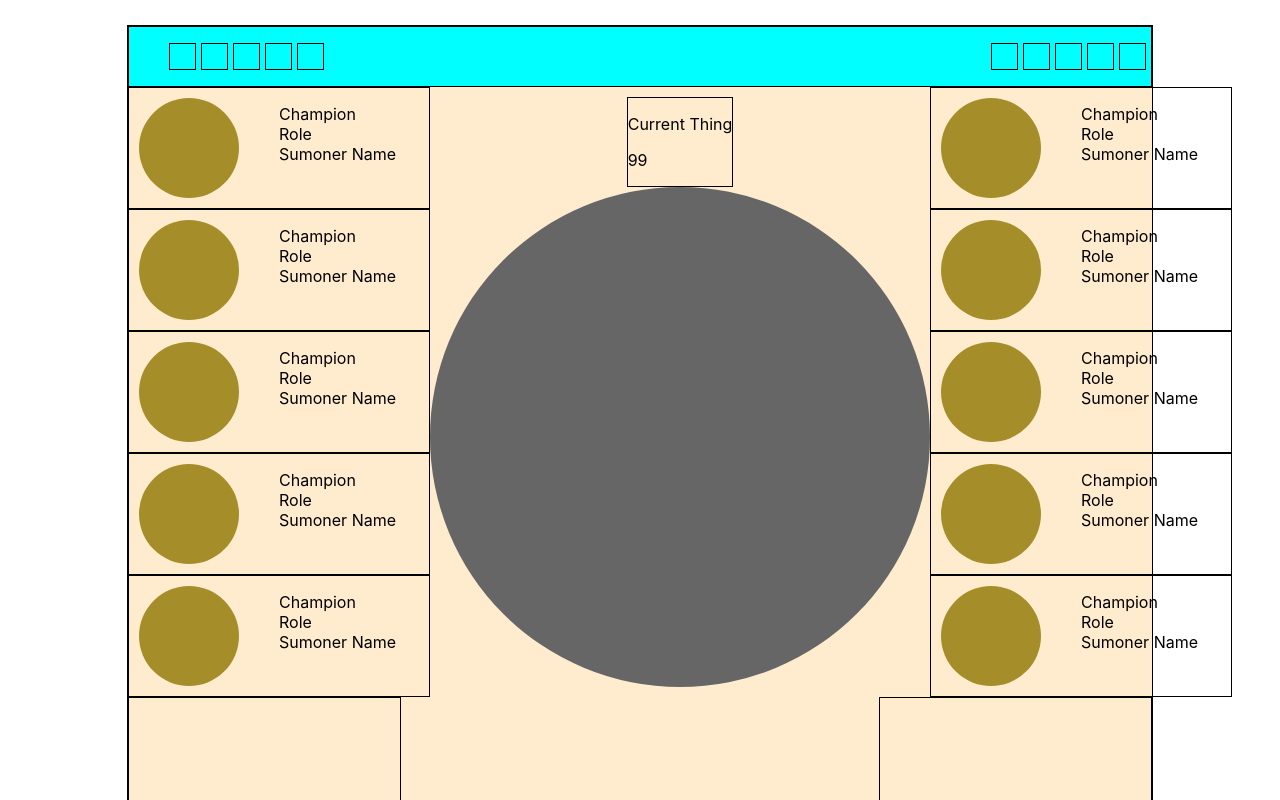
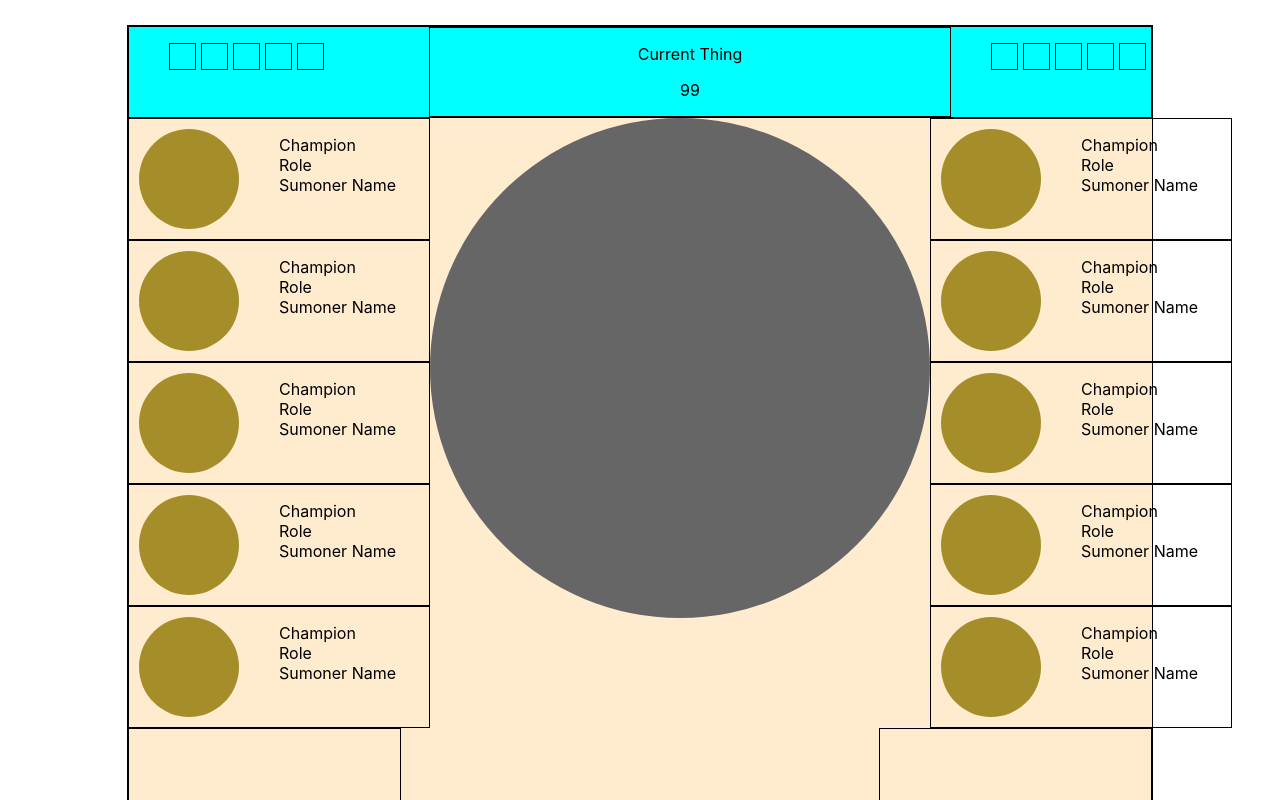
Before and after one commit to lucianoideh1/champ-select, a React (Create React App) app: page / in a window 1280 px wide. Shown: the top 800 px of the page. Built offline with nearby package versions, Linux system fonts and the light colour scheme.

Commit message:
changed the flex on the top to grid and fixed some things in css

```diff
--- a/src/components/client.js
+++ b/src/components/client.js
@@ -21,7 +21,12 @@ return (
           <div className="ban-example"></div>
         </li>
       </ul>
-      <ul className="bans-blueside">
+      <div className="current-stage">
+            <p>Current Thing</p>
+            <p>99</p>
+        </div>
+
+      <ul className="bans-redside">
         <li>
           <div className="ban-example"></div>
         </li>
@@ -84,10 +89,7 @@ return (
         </div>
       </div>
       <div className="main-mid">
-        <div className="current-stage">
-            <p>Current Thing</p>
-            <p>99</p>
-        </div>
+
         <div className="main-circle">
         </div>
       </div>
--- a/src/index.css
+++ b/src/index.css
@@ -13,10 +13,13 @@ body {
   margin-bottom: 50px;
 }
 .client .top-part{
-  display: flex;
   border: 1px solid black;
   background-color: aqua;
-  justify-content: space-between;
+  display: grid;
+  grid-template-columns: repeat(5, 1fr);
+  grid-template-rows: 1fr repeat(4, 0fr);
+  grid-column-gap: 0px;
+  grid-row-gap: 0px;
 
 }
 .client ul{
@@ -161,9 +164,20 @@ main {
   width: 100%;
   display: flex;
   align-items: center;
-  justify-content: center;
+  justify-content: flex-start;
   flex-flow: column wrap;
 }
 .current-stage{
-  border:1px solid black
+  border:1px solid black;
+  text-align: center;
+  grid-area: 1 / 2 / 2 / 5;
 }
+/* topside - topside - topside - topside - topside - topside - topside - topside - topside - topside - topside - topside - */
+.bans-blueside{
+  width: 260px;
+  grid-area: 1 / 1 / 2 / 2;
+}
+.redside-bans{
+  width: 260px;
+  grid-area: 1 / 5 / 2 / 6;
+}
```
